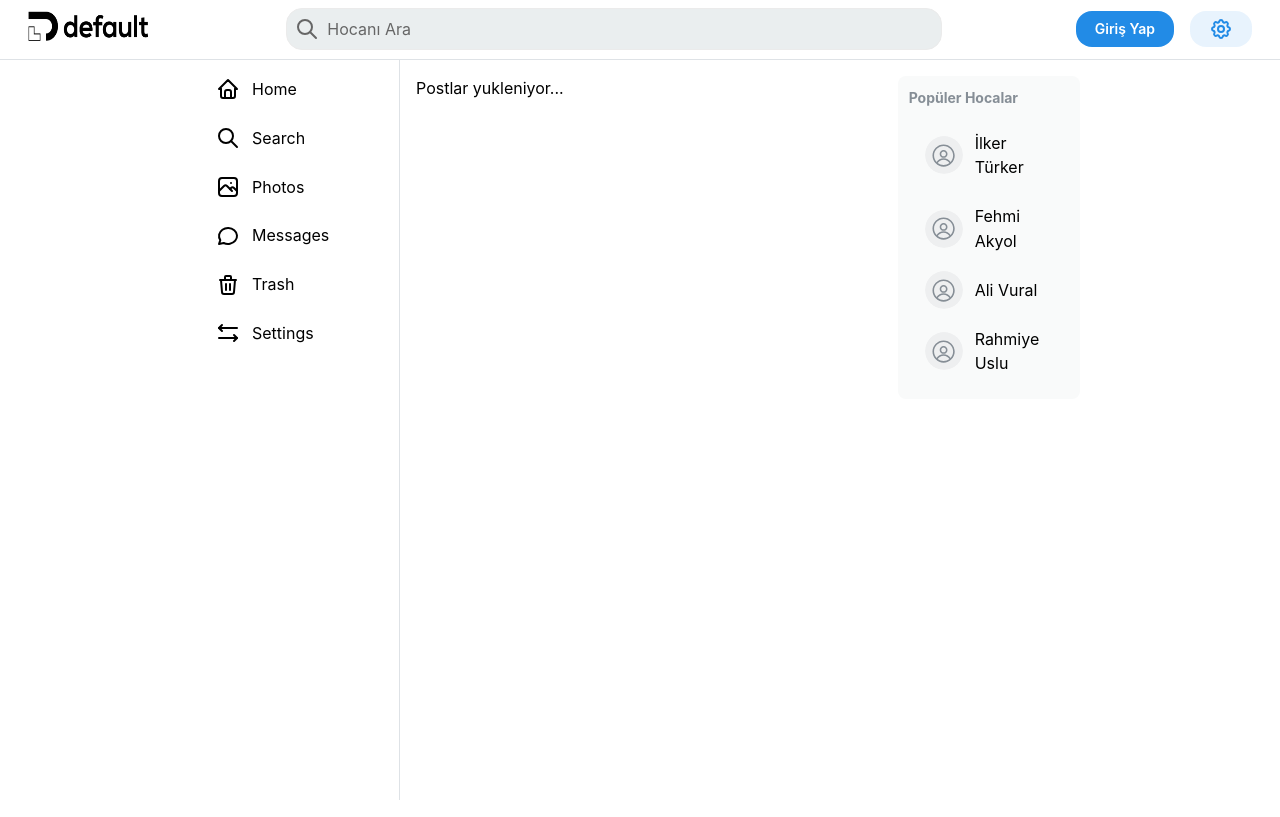
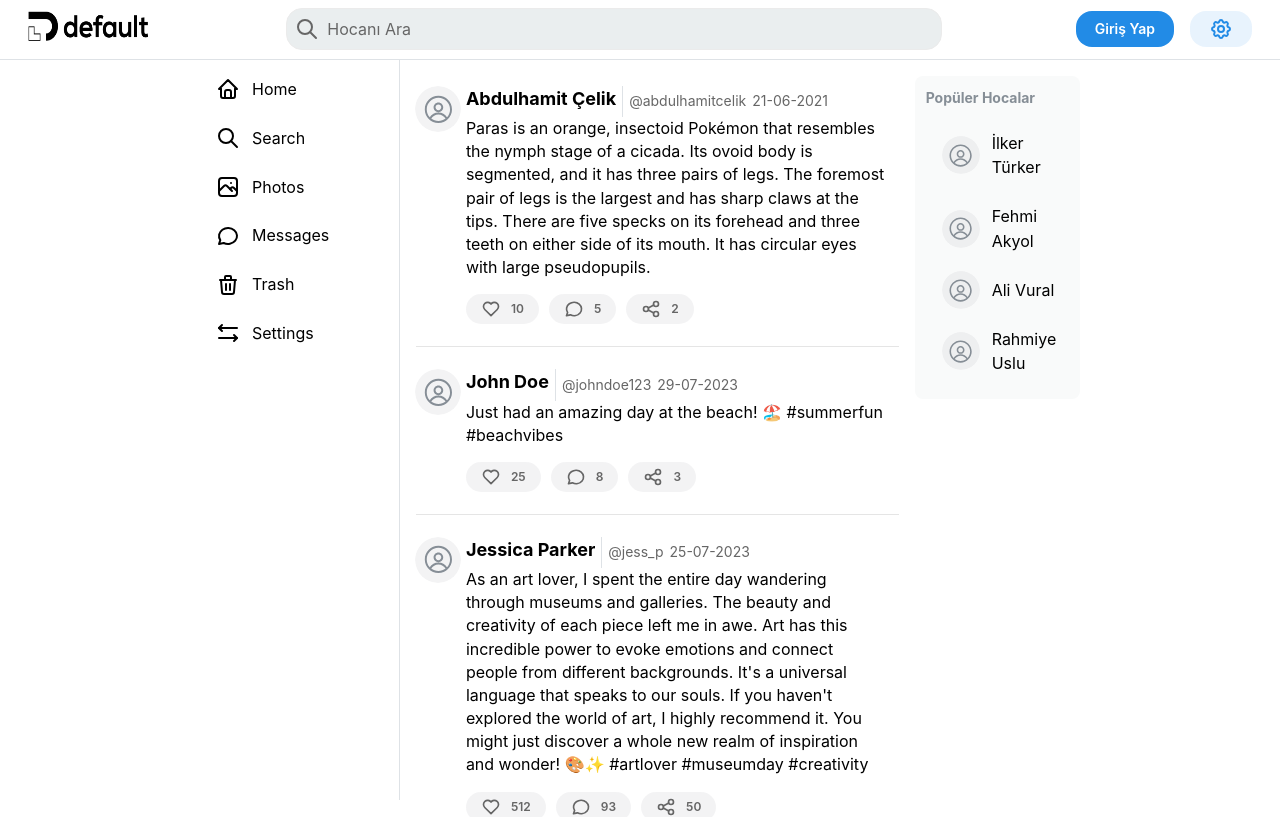
Before and after one commit to hmtcelik/hocani-notla-v2, a Next.js app: page / in a window 1280 px wide. Shown: the top 817 px of the page. Built offline with nearby package versions, Linux system fonts and the light colour scheme.

Commit message:
post comonent and test with some dummy data

```diff
--- /dev/null
+++ b/app/_components/Post.tsx
@@ -0,0 +1,67 @@
+import { Grid, Avatar, Title, Text, Group, Button, Divider } from '@mantine/core';
+import { IconHeart, IconHeartFilled, IconMessageCircle, IconShare } from '@tabler/icons-react';
+
+interface PostProps{
+  id: number;
+  author: string;
+  username: string;
+  text: string;
+  date: string;
+  likes: number;
+  comments: number;
+  shares: number;
+}
+
+export default function Post(post: PostProps) {
+  return (
+    <>
+      <Grid className="post" p={10}>
+        <Grid.Col span={1}>
+          <Group justify="center" align="flex-start">
+            <Avatar radius="xl" size={46} />
+          </Group>
+        </Grid.Col>
+
+        <Grid.Col span={11}>
+          <Group justify='flex-start' gap={6} align='center'>
+            <Title order={4} mb={5}>
+              {post.author}
+            </Title>
+            <Divider orientation="vertical" size="xs" />
+            <Text fz="sm" lh="sm" style={{color:'#666666'}}>
+              @{post.username}
+            </Text>
+            <Text fz="sm" lh="sm" style={{color:'#666666'}}>
+              {post.date}
+            </Text>
+          </Group>
+          <Text fz="md" lh="sm">
+            {post.text}
+          </Text>
+
+          <Group justify="flex-start" gap={'xs'} mt={15}>
+            <Button variant="light" color="gray" radius="xl" size="xs">
+              <Group justify="flex-start" gap={'xs'} style={{ color: '#666666' }}>
+                <IconHeart size={20} />
+                {post.likes}
+              </Group>
+            </Button>
+            <Button variant="light" color="gray" radius="xl" size="xs">
+              <Group justify="flex-start" gap={'xs'} style={{ color: '#666666' }}>
+                <IconMessageCircle size={20} />
+                {post.comments}
+              </Group>
+            </Button>
+            <Button variant="light" color="gray" radius="xl" size="xs">
+              <Group justify="flex-start" gap={'xs'} style={{ color: '#666666' }}>
+                <IconShare size={20} />
+                {post.shares}
+              </Group>
+            </Button>
+          </Group>
+        </Grid.Col>
+      </Grid>
+      <Divider my="sm" color={'#0000001a'} />
+    </>
+  );
+}
--- a/app/_components/SideNavbar.tsx
+++ b/app/_components/SideNavbar.tsx
@@ -1,6 +1,5 @@
 import { Accordion } from '@mantine/core';
 import {
-  IconSettings,
   IconHome,
   IconSearch,
   IconPhoto,
--- a/app/page.tsx
+++ b/app/page.tsx
@@ -1,11 +1,75 @@
 'use client';
 
 import { useDisclosure } from '@mantine/hooks';
-import { AppShell, Alert, Grid, Accordion } from '@mantine/core';
+import { AppShell, Grid } from '@mantine/core';
 
 import SideNavbar from './_components/SideNavbar';
 import HeaderBar from './_components/HeaderBar';
 import PopularDoctors from './_components/PopularDoctors';
+import Post from './_components/Post';
+
+const POSTS = [
+  {
+    id: 1,
+    author: 'Abdulhamit Çelik',
+    username: 'abdulhamitcelik',
+    text: 'Paras is an orange, insectoid Pokémon that resembles the nymph stage of a cicada. Its ovoid body is segmented, and it has three pairs of legs. The foremost pair of legs is the largest and has sharp claws at the tips. There are five specks on its forehead and three teeth on either side of its mouth. It has circular eyes with large pseudopupils.',
+    date: '21-06-2021',
+    likes: 10,
+    comments: 5,
+    shares: 2,
+  },
+  {
+    id: 2,
+    author: 'John Doe',
+    username: 'johndoe123',
+    text: 'Just had an amazing day at the beach! 🏖️ #summerfun #beachvibes',
+    date: '29-07-2023',
+    likes: 25,
+    comments: 8,
+    shares: 3,
+  },
+  {
+    id: 5,
+    author: 'Jessica Parker',
+    username: 'jess_p',
+    text: "As an art lover, I spent the entire day wandering through museums and galleries. The beauty and creativity of each piece left me in awe. Art has this incredible power to evoke emotions and connect people from different backgrounds. It's a universal language that speaks to our souls. If you haven't explored the world of art, I highly recommend it. You might just discover a whole new realm of inspiration and wonder! 🎨✨ #artlover #museumday #creativity",
+    date: '25-07-2023',
+    likes: 512,
+    comments: 93,
+    shares: 50,
+  },
+  {
+    id: 2,
+    author: 'Jane Smith',
+    username: 'janesmith456',
+    text: 'Excited to announce that my first book is now available for pre-order! 📚🎉 #author #newbook',
+    date: '28-07-2023',
+    likes: 50,
+    comments: 15,
+    shares: 5,
+  },
+  {
+    id: 3,
+    author: 'Alex Johnson',
+    username: 'alexj91',
+    text: 'Spent the weekend hiking in the mountains. The views were breathtaking! ⛰️ #naturelovers #hikingadventures',
+    date: '27-07-2023',
+    likes: 35,
+    comments: 6,
+    shares: 2,
+  },
+  {
+    id: 4,
+    author: 'Sarah Miller',
+    username: 'sarahm1987',
+    text: 'Just got back from a trip to Japan! 🇯🇵 #travel #jetsetter',
+    date: '26-07-2023',
+    likes: 20,
+    comments: 3,
+    shares: 1,
+  },
+]
 
 export default function Home() {
   const [opened, { toggle }] = useDisclosure();
@@ -26,10 +90,14 @@ export default function Home() {
 
       <AppShell.Main pr={{ base: 5, lg: 200 }} >
         <Grid>
-          <Grid.Col span={{ base: 12, md: 8, lg:8.5 }}>Postlar yukleniyor...</Grid.Col>
+          <Grid.Col span={{ base: 12, md: 8, lg:8.8 }}>
+            {POSTS.map((post) => (
+              <Post key={post.id} {...post} />
+            ))}
+          </Grid.Col>
           <Grid.Col
             display={{ base: 'none', md: 'block' }}
-            span={{ base: 12, md: 4, lg:3.5 }}
+            span={{ base: 12, md: 4, lg:3.2 }}
           >
             <PopularDoctors />
           </Grid.Col>
--- a/app/style.scss
+++ b/app/style.scss
@@ -20,3 +20,14 @@
         background-color: #e1e6e7;
     }
 }
+
+.post{
+    border-radius: 15px;
+    &:hover{
+        background-color: #f5f5f5;
+        cursor: pointer;
+    }
+    button:hover{
+        background-color: #e0e4e6;
+    }
+}
```
